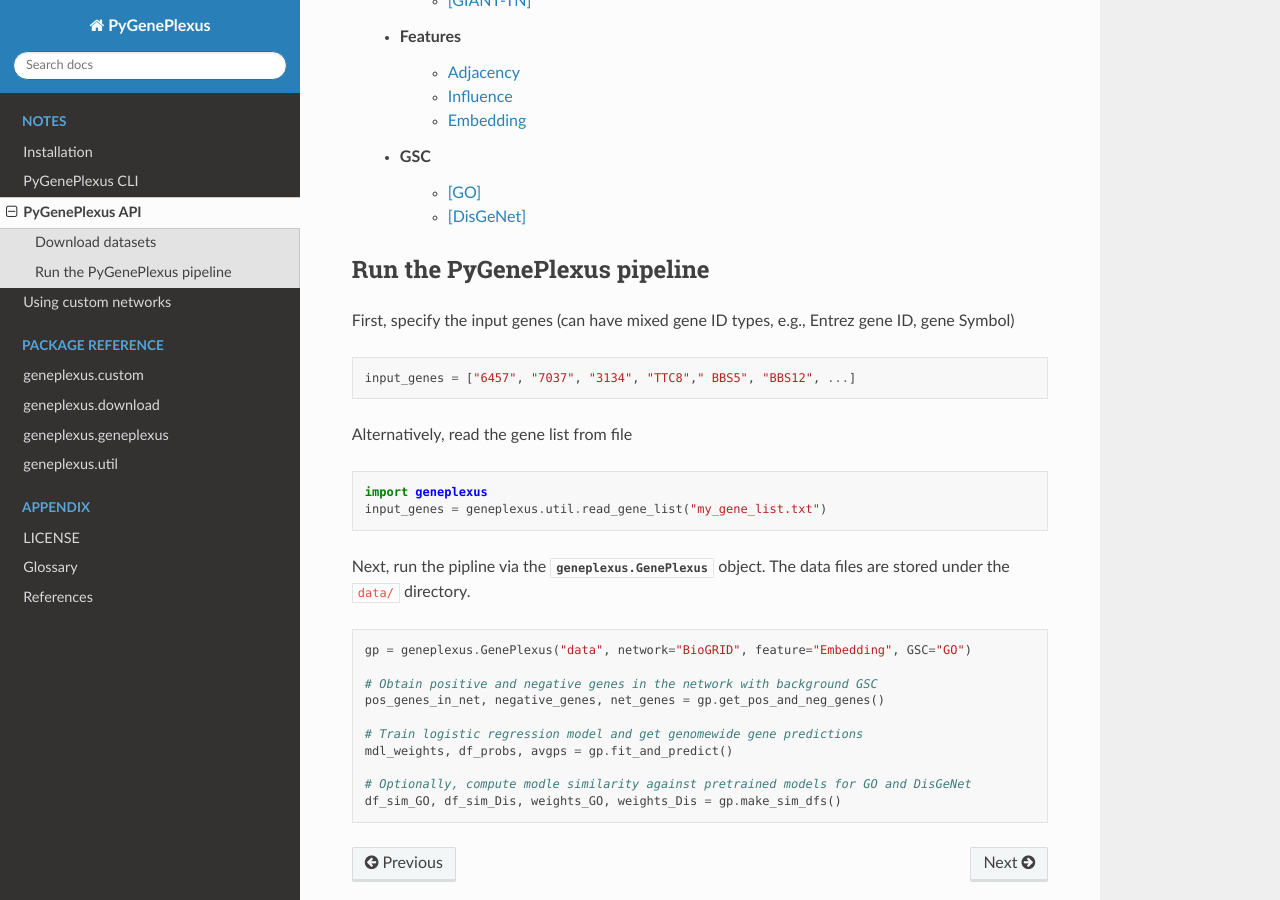
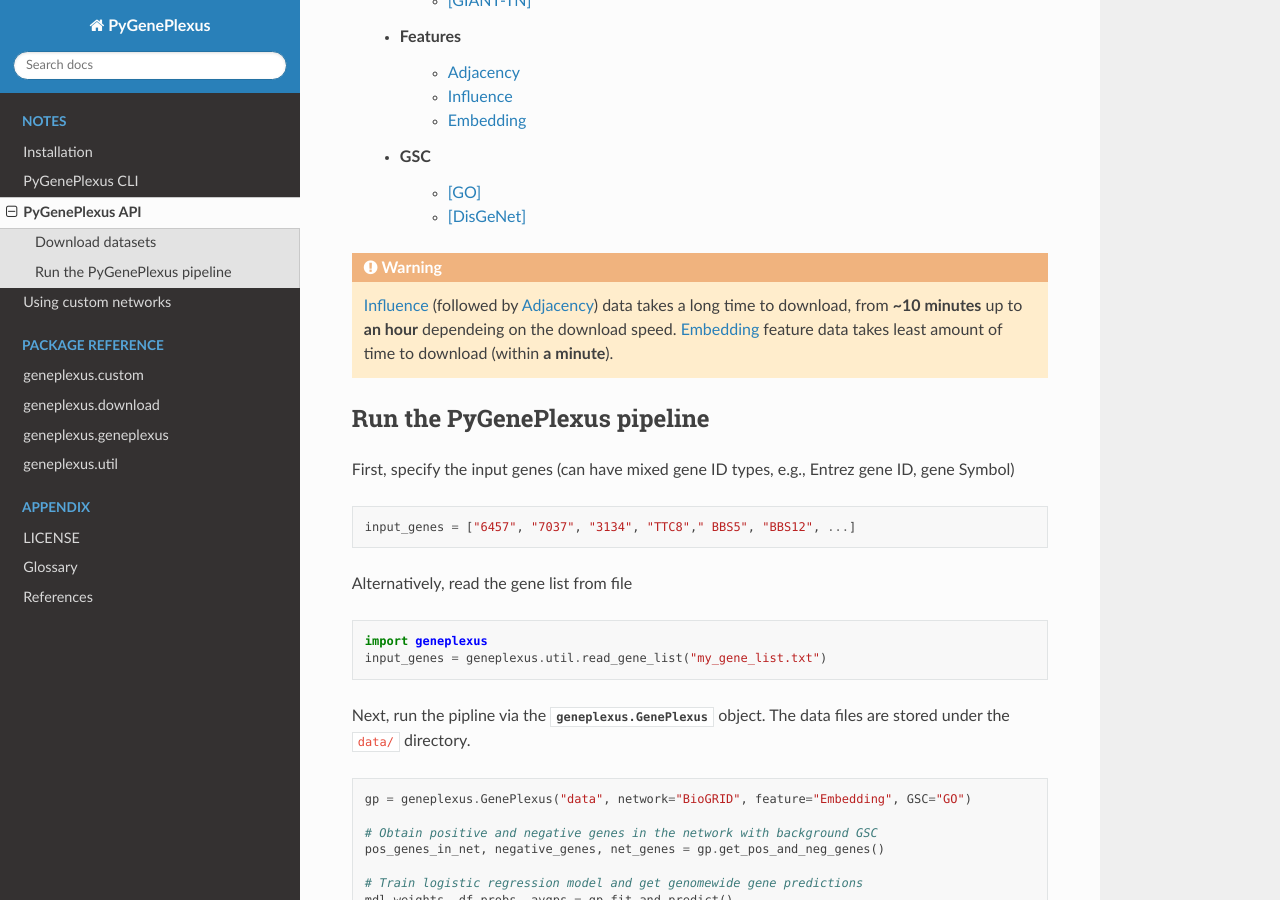
Before and after one commit to krishnanlab/PyGenePlexus, a Sphinx documentation site: the page built from docs/source/notes/api.rst, in a window 1280 px wide and 900 px high, scrolled down 639 px. Built offline with Sphinx 7.4.7 and the Read the Docs theme 2.0.0, drawn with Linux system fonts in a browser that asks for light colours.

Commit message:
Add download time info

```diff
--- a/docs/source/notes/api.rst
+++ b/docs/source/notes/api.rst
@@ -33,6 +33,13 @@ List of data options
         * [GO]_
         * [DisGeNet]_
 
+.. warning::
+
+   :term:`Influence` (followed by :term:`Adjacency`) data takes a long time to
+   download, from **~10 minutes** up to **an hour** dependeing on the download
+   speed. :term:`Embedding` feature data takes least amount of time to download
+   (within **a minute**).
+
 Run the PyGenePlexus pipeline
 -----------------------------
 
```
